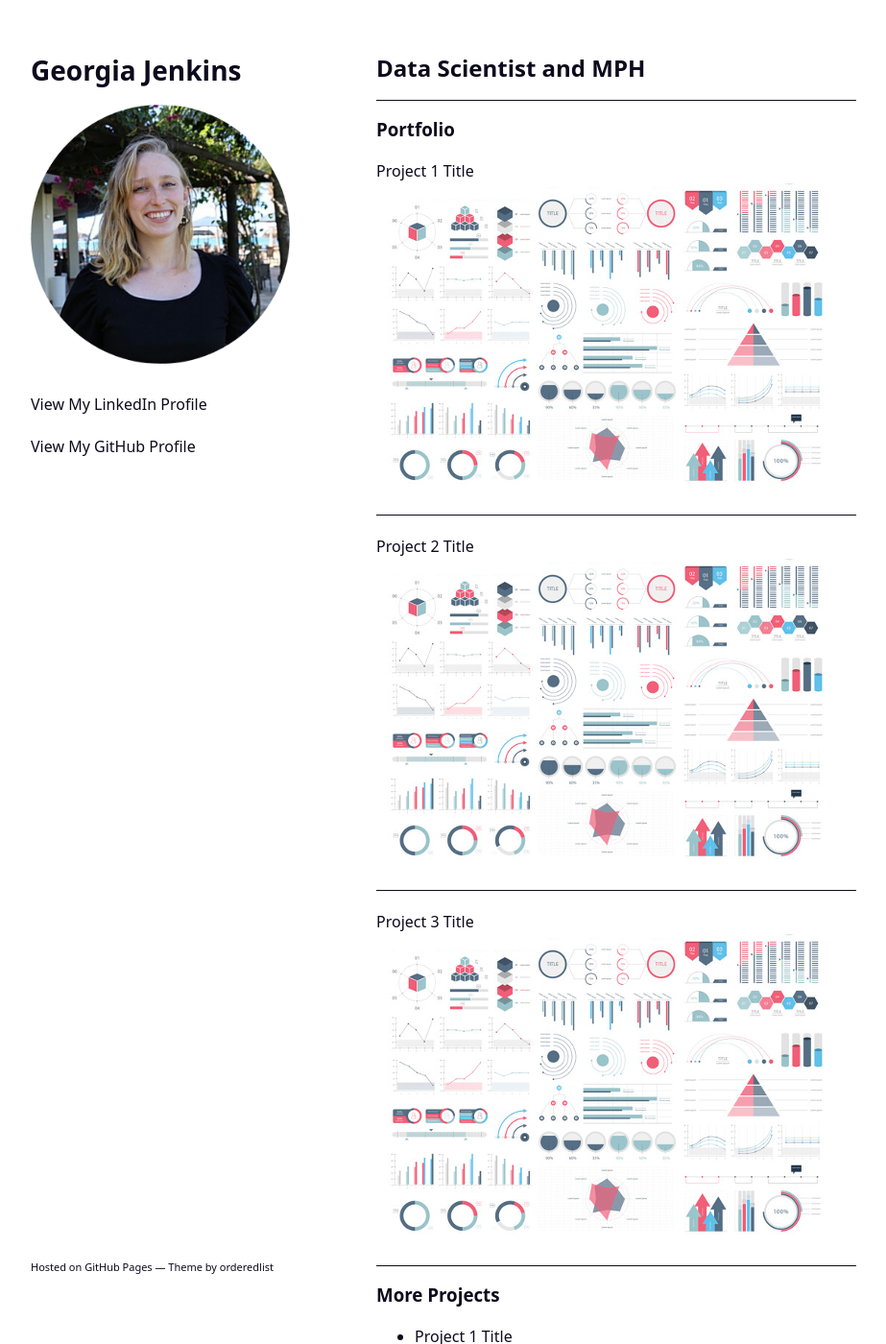
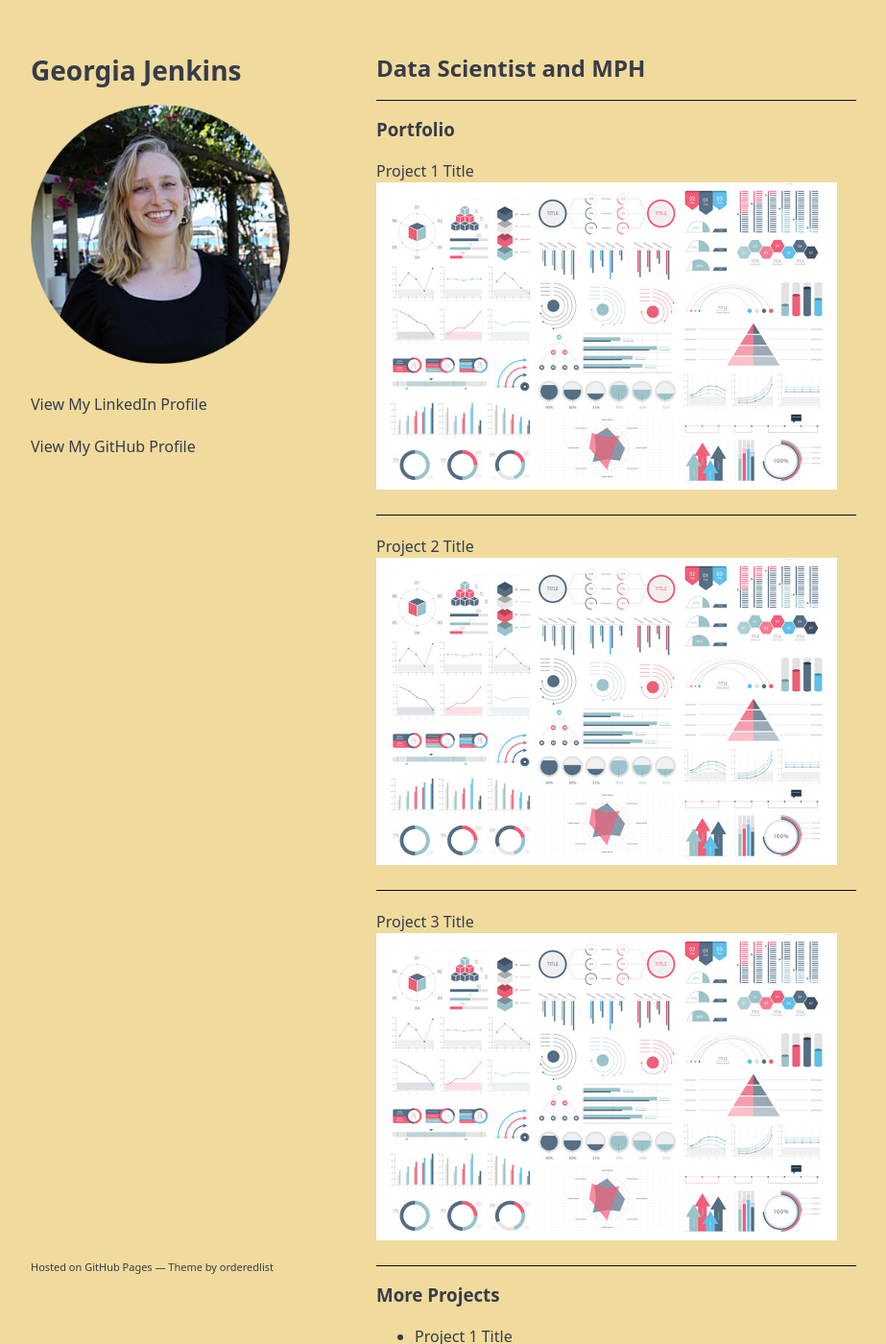
Before and after one commit to geojenk/geojenk.github.io, a Jekyll site: the page built from index.md, in a window 1280 px wide and 1400 px high. Shown: the whole window at 96% size, without its empty margins (178-1101 px from the left). Built offline with Jekyll 4.4.1, drawn with Linux system fonts in a browser that asks for light colours; our own code applies the rules of GitHub Pages for plain Markdown files; a script that is not in the unit is left out.

Commit message:
Update style.css

```diff
--- a/assets/css/style.css
+++ b/assets/css/style.css
@@ -1,13 +1,13 @@
 body {
-  background-color: #FFF	;
+  background-color: #f0db9d	;
   padding:50px;
   font: 16px/1.5 "Noto Sans", "Helvetica Neue", Helvetica, Arial, sans-serif;
-  color:#0c0a1c;
+  color:#373c49;
   font-weight:400;
 }
 
 h1, h2, h3, h4, h5, h6 {
-  color:#0c0a1c;
+  color:#a54a7f;
   margin:0 0 20px;
 }
 
@@ -24,20 +24,20 @@ h1 {
 }
 
 h2 {
-  color:#0c0a1c;
+  color:#373c49;
 }
 
 h3, h4, h5, h6 {
-  color:#0c0a1c;
+  color:#373c49;
 }
 
 a {
-  color:#0c0a1c;
+  color:#373c49;
   text-decoration:none;
 }
 
 a:hover, a:focus {
-  color:#1e09ba;
+  color:#a54a7f;
   font-weight: bold;
 }
 
```
